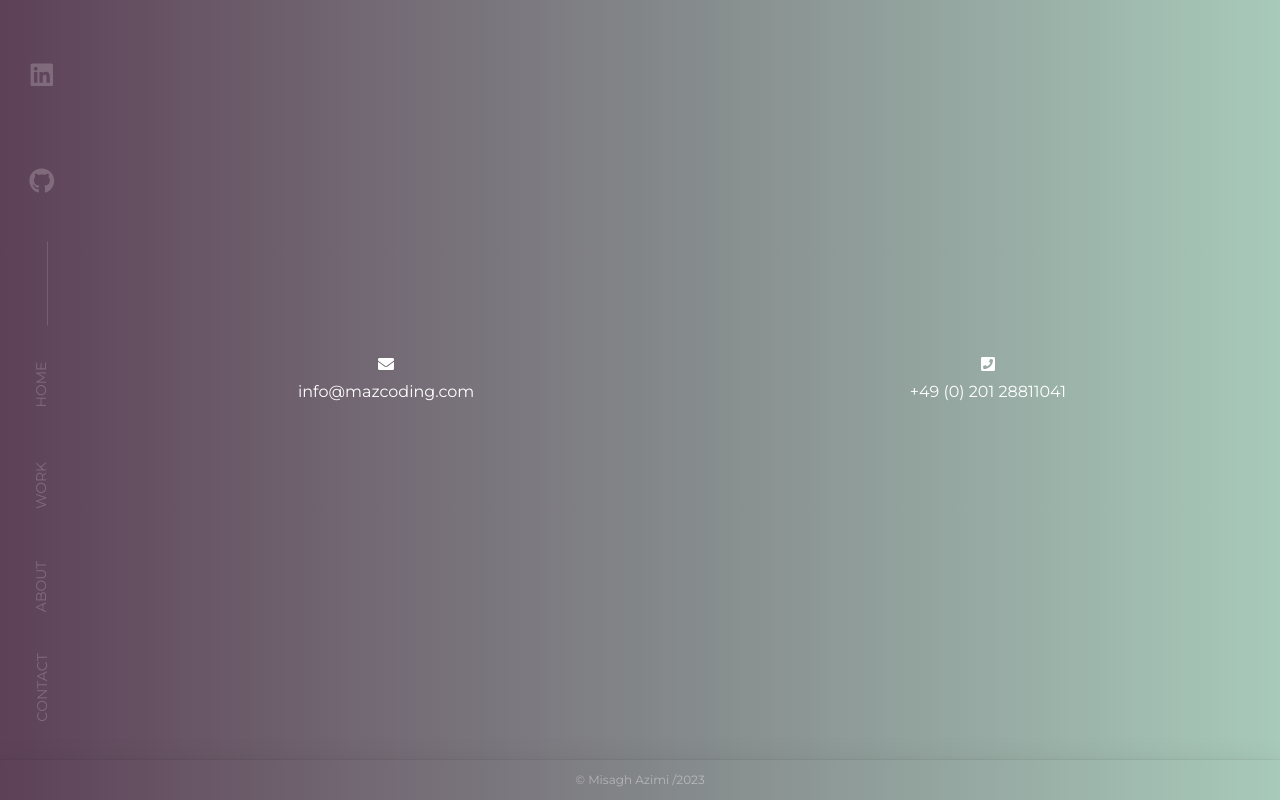
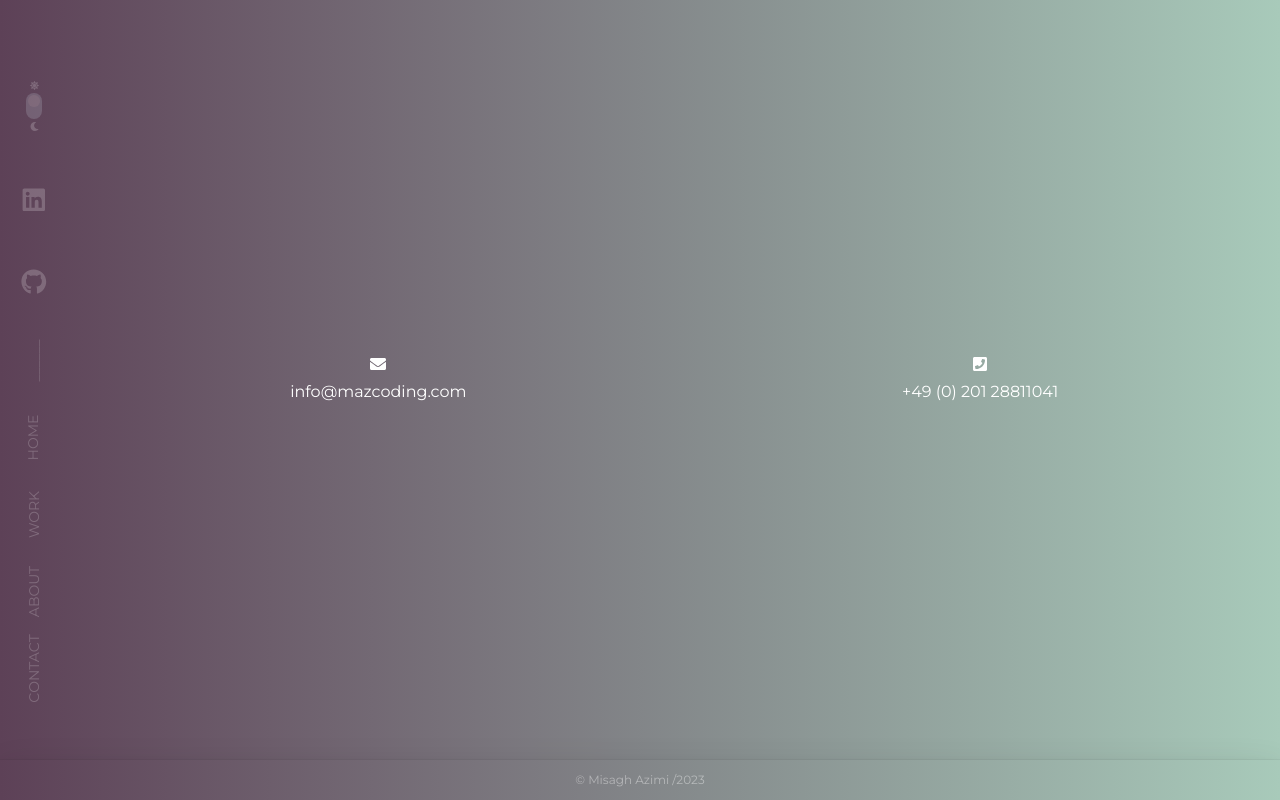
Before and after one commit to MAz-Codes/portfolio, a React (Vite) app: page /portfolio/work in a window 1280 px wide. Built offline with nearby package versions, Linux system fonts and the light colour scheme.

Commit message:
dark mode added, but have to lift the sidebar to the app level

```diff
--- a/src/App.css
+++ b/src/App.css
@@ -3,5 +3,5 @@
   font-family: 'Montserrat', sans-serif;
   margin: 0 auto;
   text-align: center;
-  background: linear-gradient(to right, #5D4157, #A8CABA);
+
 }
--- a/src/App.jsx
+++ b/src/App.jsx
@@ -7,7 +7,7 @@ function App() {
 
   return (
     <div className="App">
-          <AnimatedRoutes />
+      <AnimatedRoutes />
     </div>
   )
 }
--- a/src/Elements/GlobalSidebar.jsx
+++ b/src/Elements/GlobalSidebar.jsx
@@ -1,18 +1,43 @@
-import React from 'react'
+import React , {useState, useEffect} from 'react'
+import '../App.css';
 import { useNavigate } from 'react-router-dom';
-import { Flex, Link, Text, Box } from "@chakra-ui/react";
+import { Flex, Link, Text, Box, Switch, VStack } from "@chakra-ui/react";
 import {motion} from "framer-motion";
-import {FaLinkedin, FaGithub} from "react-icons/fa"
+import {FaLinkedin, FaGithub, FaMoon, FaSun} from "react-icons/fa"
 
 function GlobalSidebar() {
+  const [isClicked, setIsClicked] = useState(false);
+
+  const handleClick = () => {
+    setIsClicked(!isClicked);
+  };
+
+  useEffect(() => {
+    document.body.style.background = isClicked ? "linear-gradient(to right, #000000, #434343)" : "linear-gradient(to right, #5D4157, #A8CABA)";
+  }, [isClicked]);
+
 
     const redirect = useNavigate();
+
   return (
             <Flex
             opacity={0.2}
             as={motion.div}
             whileHover={{ opacity:1, transition: {duration: .4} }}
-            direction="column" gap="10vh" justifyContent="center" alignItems="center" textColor={"white"} bg="transparent" minW={{base:"0%", md:"fit-content"}} minH={{base:"0%", md:"fit-content"}}>
+            direction="column" gap="7vh" justifyContent="center" alignItems="center" textColor={"white"} bg="transparent" minW={{base:"0%", md:"fit-content"}} minH={{base:"0%", md:"fit-content"}}>
+               <VStack>
+                <FaSun size="9"/>
+                <Switch
+  colorScheme="gray"
+  transform="rotate(90deg)"
+  size="sm"
+  isChecked={isClicked}
+  onChange={handleClick}
+/>
+
+
+                <FaMoon size="9"/>
+               </VStack>
                <Box>
                   <Link
                   onClick={() => window.open('https://linkedin.com/in/misagh-azimi', '_blank')}
@@ -38,7 +63,7 @@ function GlobalSidebar() {
                     <FaGithub size={"2vw"} style={{minHeight:"15px",maxWidth:"30px"}}/>
                   </Link>
                 </Box>
-                <Text fontSize={{base: "0%", md:"sm"}} transform="rotate(270deg)">____________</Text>
+                <Text fontSize={{base: "0%", md:"sm"}} transform="rotate(270deg)">______</Text>
                 <Box onClick={() => redirect("/portfolio")} transform="rotate(270deg)">
                     <Link
                     as={motion.div}
--- a/src/Elements/Sidebar.jsx
+++ b/src/Elements/Sidebar.jsx
@@ -1,5 +1,5 @@
 import React from 'react'
-import { Flex, Link, Text, Box } from "@chakra-ui/react";
+import { Flex, Link, Text, Box, Switch } from "@chakra-ui/react";
 import {motion} from "framer-motion";
 import {FaLinkedin, FaGithub} from "react-icons/fa"
 
@@ -9,6 +9,7 @@ function Sidebar() {
             <Flex opacity={0.2}
             as={motion.div}
             whileHover={{ opacity:1, transition: {duration: .4} }} direction="column" gap="10vh" justifyContent="center" alignItems="center" textColor={"white"} bg="transparent" minW={{base:"0%", md:"fit-content"}} minH={{base:"0%", md:"fit-content"}}>
+              <Switch size='sm' />
                <Box>
                   <Link
                   onClick={() => window.open('https://linkedin.com/in/misagh-azimi', '_blank')}
```
